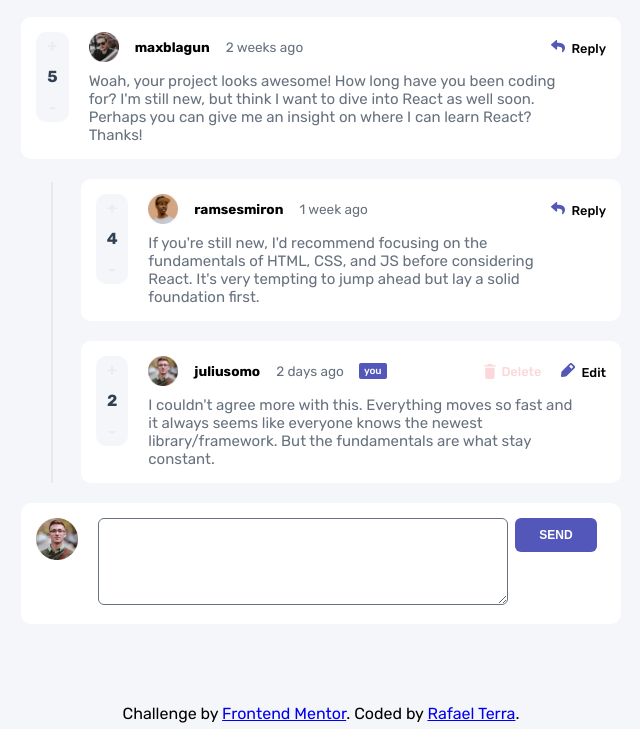
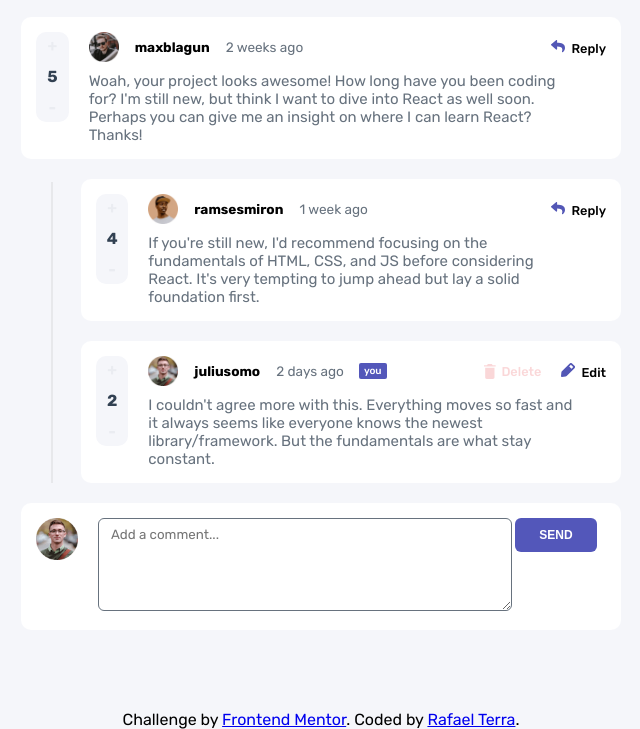
Before and after one commit to rterra90/interactive-comments-section, a plain HTML site: page index.html in a window 1280 px wide. Shown: the part 161-890 px from the top of the page, without its empty margins (319-959 px from the left). Drawn offline with Linux system fonts and the light colour scheme.

Commit message:
some adjusts

```diff
--- a/script.js
+++ b/script.js
@@ -143,7 +143,7 @@ class Comment {
     let add_comment = document.createElement('div');
     add_comment.classList.add('default-box', 'comment-composer', 'add-comment');
 
-    add_comment.innerHTML = `<div class='inner-reply'><div class='avatar'><img src=${commentsObj.currentUser.image.png}></div><div class='reply-input'><textarea name='reply-input' rows='4'></textarea></div><div class='reply-send-btn'><button onClick=Comment.submitNewComment() >Send</button></div></div>`;
+    add_comment.innerHTML = `<div class='inner-reply'><div class='avatar'><img src=${commentsObj.currentUser.image.png}></div><div class='reply-input'><textarea placeholder="Add a comment..."name='reply-input' rows='4'></textarea></div><div class='reply-send-btn'><button onClick=Comment.submitNewComment() >Send</button></div></div>`;
 
     document
       .querySelector('#comments-section-wrapper')
--- a/style.css
+++ b/style.css
@@ -70,6 +70,9 @@ button[data-value="yes"]:hover{
   flex-direction: column;
   align-items: flex-end;
   position: relative;
+}
+.comment-content b{
+  color: #5357BA
 }
 .default-box{
 background-color: #fffffffe;
@@ -188,7 +191,8 @@ textarea{
   min-height: 75px;
   border-radius: 6px;
   border: var(--defaultblue) 1px solid;
-  padding: 5px 10px
+  padding: 8px 12px;
+  font-family: 'Rubik', sans-serif;
 }
 .you{
   margin: 0 0 0 15px;
```
